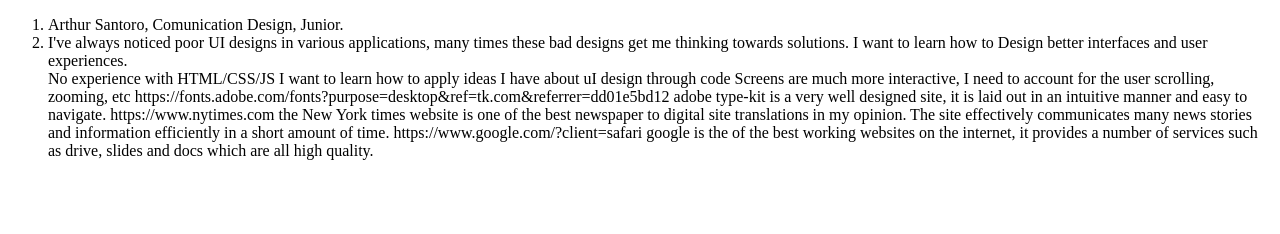
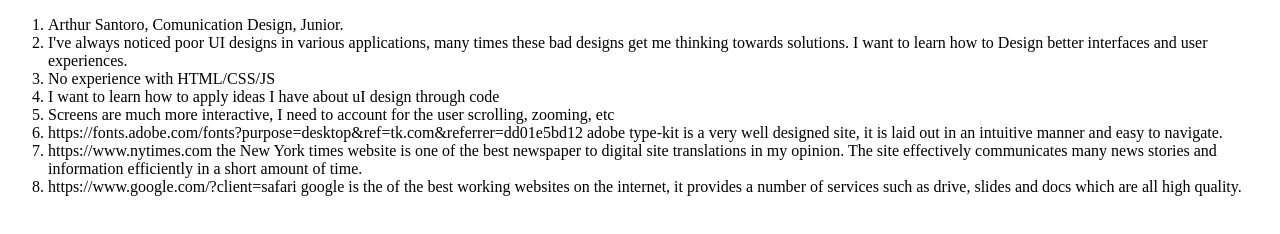
Before and after one commit to ajsantoro/iffall2019, a plain HTML site: page intro-questions/index.html in a window 1280 px wide. Drawn offline with Linux system fonts and the light colour scheme.

Commit message:
Update index.html
FIXED LIST

```diff
--- a/intro-questions/index.html
+++ b/intro-questions/index.html
@@ -9,24 +9,25 @@
 			<li>
 				Arthur Santoro, Comunication Design, Junior.
 			</li>
-			<li>I've always noticed poor UI designs in various applications, many times these bad designs get me thinking towards solutions. I want to learn how to Design better interfaces and user experiences.
+			<li>
+				I've always noticed poor UI designs in various applications, many times these bad designs get me thinking towards solutions. I want to learn how to Design better interfaces and user experiences.
 			</li>
-			</li>
+			<li>
 				No experience with HTML/CSS/JS
 			</li>
-			</li>
+			<li>
 				I want to learn how to apply ideas I have about uI design through code
 			</li>
-			</li>
+			<li>
 				Screens are much more interactive, I need to account for the user scrolling, zooming, etc
 			</li>
-			</li>
+			<li>
 				https://fonts.adobe.com/fonts?purpose=desktop&ref=tk.com&referrer=dd01e5bd12 adobe type-kit is a very well designed site, it is laid out in an intuitive manner and easy to navigate.
 			</li>
-			</li>
+			<li>
 				https://www.nytimes.com the New York times website is one of the best newspaper to digital site translations in my opinion. The site effectively communicates many news stories and information efficiently in a short amount of time.
 			</li>
-			</li>
+			<li>
 				https://www.google.com/?client=safari
 			 	google is the of the best working websites on the internet, it provides a number of services such as drive, slides and docs which are all high quality.
 			</li>
```
Lines whose indentation alone changed are shown as unchanged.
